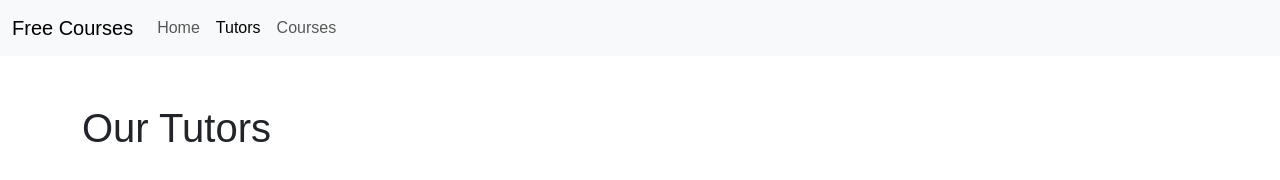
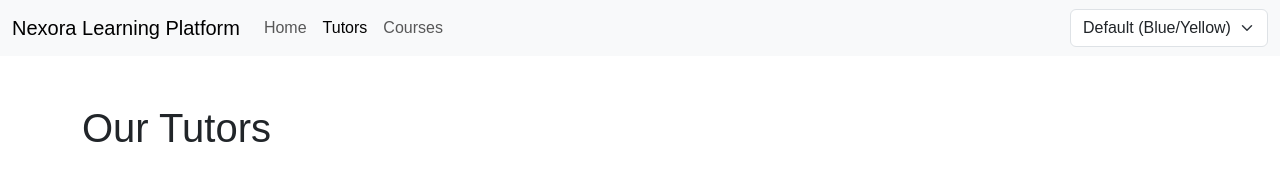
Before and after one commit to obscuravault/nexorateam, a plain HTML site: page tutors.html in a window 1280 px wide. Drawn offline with nearby package versions, Linux system fonts and the light colour scheme; no server answers.

Commit message:
Update tutors.html

```diff
--- a/tutors.html
+++ b/tutors.html
@@ -4,30 +4,37 @@
 <head>
     <meta charset="UTF-8">
     <meta name="viewport" content="width=device-width, initial-scale=1.0">
-    <title>Free Courses - Tutors</title>
+    <title>Nexora Learning Platform - Tutors</title>
     <link href="https://cdn.jsdelivr.net/npm/bootstrap@5.3.3/dist/css/bootstrap.min.css" rel="stylesheet">
     <link rel="stylesheet" href="styles.css">
 </head>
 <body>
-    <nav class="navbar navbar-expand-lg navbar-light bg-light">
+    <nav class="navbar navbar-expand-lg bg-body-tertiary">
         <div class="container-fluid">
-            <a class="navbar-brand" href="index.html">Free Courses</a>
+            <a class="navbar-brand" href="index.html">Nexora Learning Platform</a>
             <button class="navbar-toggler" type="button" data-bs-toggle="collapse" data-bs-target="#navbarNav" aria-controls="navbarNav" aria-expanded="false" aria-label="Toggle navigation">
                 <span class="navbar-toggler-icon"></span>
             </button>
             <div class="collapse navbar-collapse" id="navbarNav">
-                <ul class="navbar-nav">
+                <ul class="navbar-nav me-auto">
                     <li class="nav-item"><a class="nav-link" href="index.html">Home</a></li>
                     <li class="nav-item"><a class="nav-link active" href="tutors.html">Tutors</a></li>
                     <li class="nav-item"><a class="nav-link" href="courses.html">Courses</a></li>
                 </ul>
+                <select id="theme-select" class="form-select w-auto">
+                    <option value="default">Default (Blue/Yellow)</option>
+                    <option value="bw">Black/White</option>
+                    <option value="greenwhite">Green/White</option>
+                    <option value="purplegold">Purple/Gold</option>
+                    <option value="redblack">Red/Black</option>
+                </select>
             </div>
         </div>
     </nav>
 
-    <div class="container mt-5">
+    <div class="container my-5">
         <h1>Our Tutors</h1>
-        <ul id="tutors-list" class="list-group"></ul>
+        <div id="tutors-list" class="row"></div>
     </div>
 
     <script src="config.js"></script>
@@ -35,6 +42,7 @@
     <script src="script.js"></script>
     <script>
         loadTutors();
+        initTheme();
     </script>
 </body>
 </html>
```
